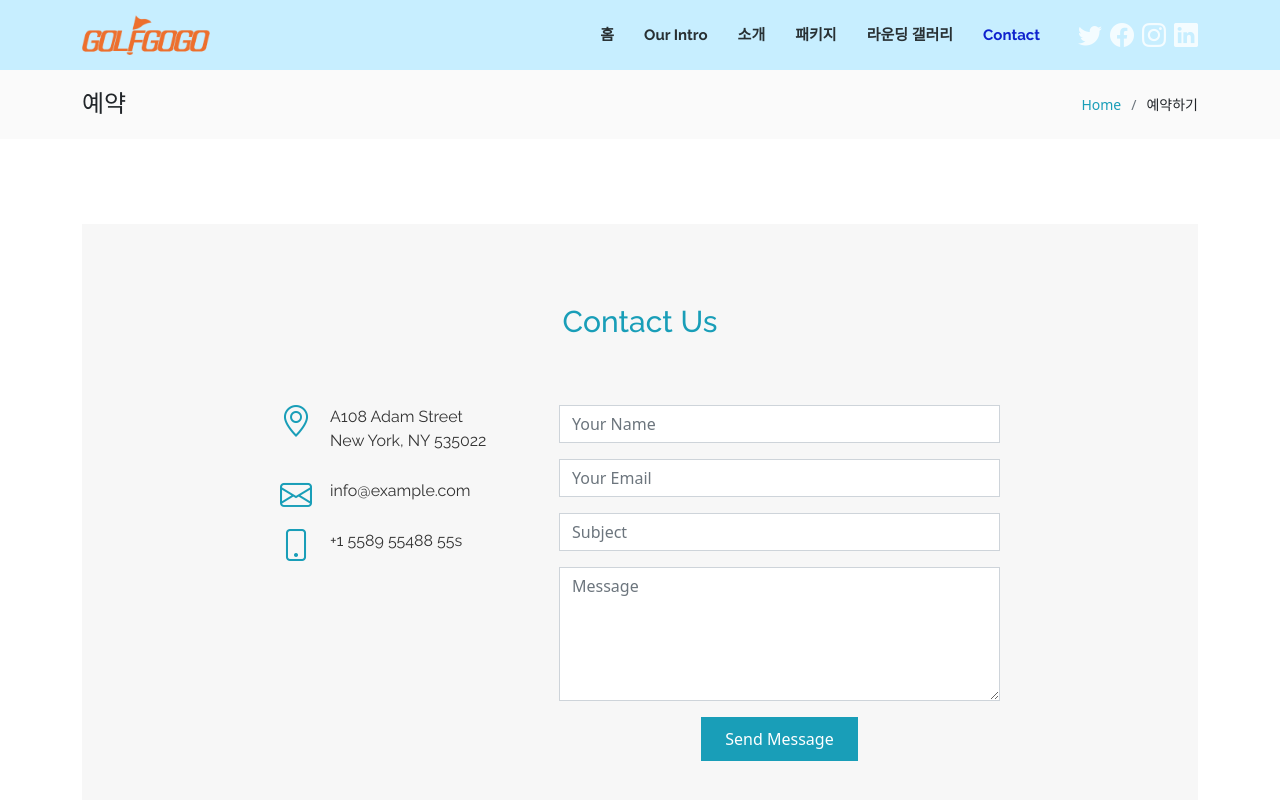
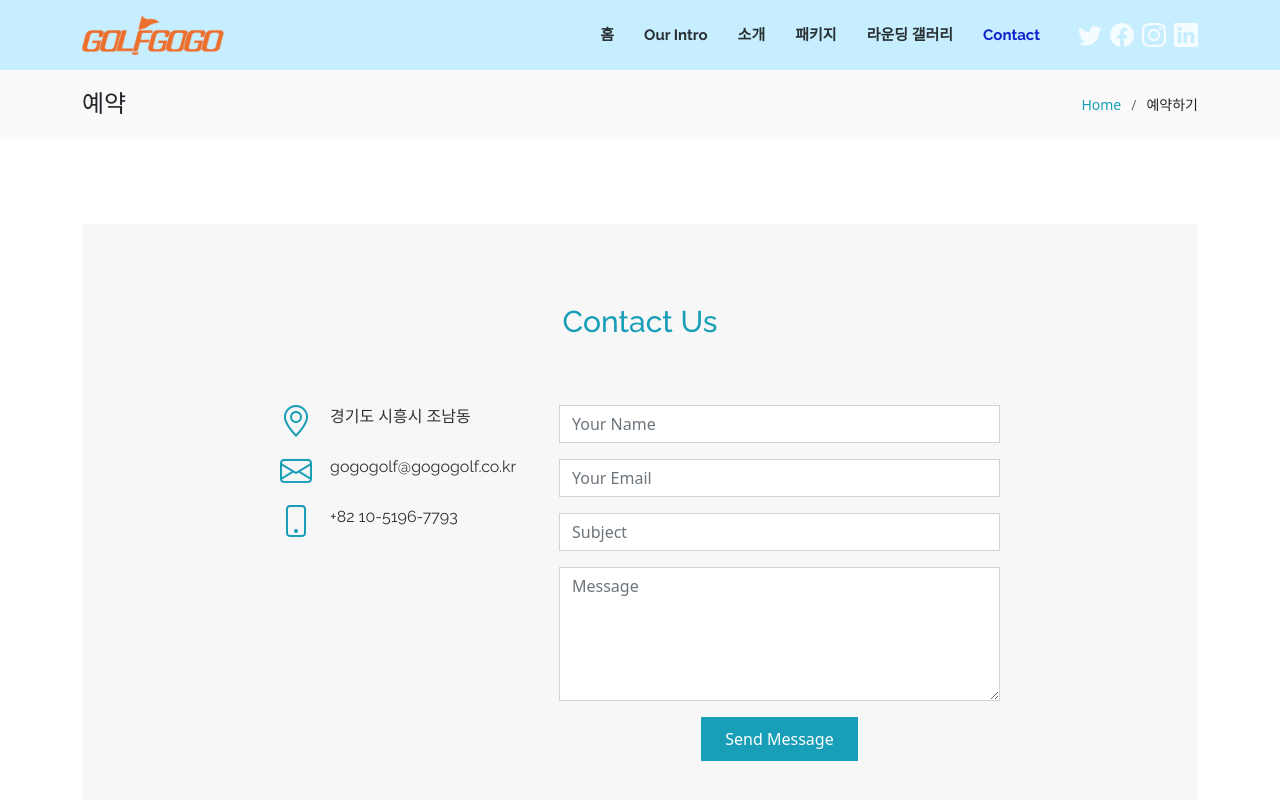
Before and after one commit to scalar-yh/project-cafe, a plain HTML site: page inner-page.html in a window 1280 px wide. Shown: the top 800 px of the page. Drawn offline with Linux system fonts and the light colour scheme.

Commit message:
last-ver6

```diff
--- a/inner-page.html
+++ b/inner-page.html
@@ -52,7 +52,7 @@
     <div class="container d-flex align-items-center">
 
       <div id="logo" class="me-auto">
-        <a href="index.html"><img src="assets/img/logo-nav.png" alt=""></a>
+        <a href="index.html"><img src="assets/img/golfgogo_logo.png" alt=""></a>
         <!-- Uncomment below if you prefer to use a text image -->
         <!--<h1><a href="#hero">Bell</a></h1>-->
       </div>
@@ -112,17 +112,17 @@
             <div class="info">
               <div>
                 <i class="bi bi-geo-alt"></i>
-                <p>A108 Adam Street<br>New York, NY 535022</p>
+                <p>경기도 시흥시 조남동</p>
               </div>
 
               <div>
                 <i class="bi bi-envelope"></i>
-                <p>info@example.com</p>
+                <p>gogogolf@gogogolf.co.kr</p>
               </div>
 
               <div>
                 <i class="bi bi-phone"></i>
-                <p>+1 5589 55488 55s</p>
+                <p>+82 10-5196-7793</p>
               </div>
 
             </div>
```
Also changed, not shown: inner-filed.html (+1 -1 lines), inner-hotel.html (+1 -1 lines), inner-pack.html (+2 -2 lines), assets/img/golfgogo_logo.svg (deleted), robots.txt (added), 2 other files.
